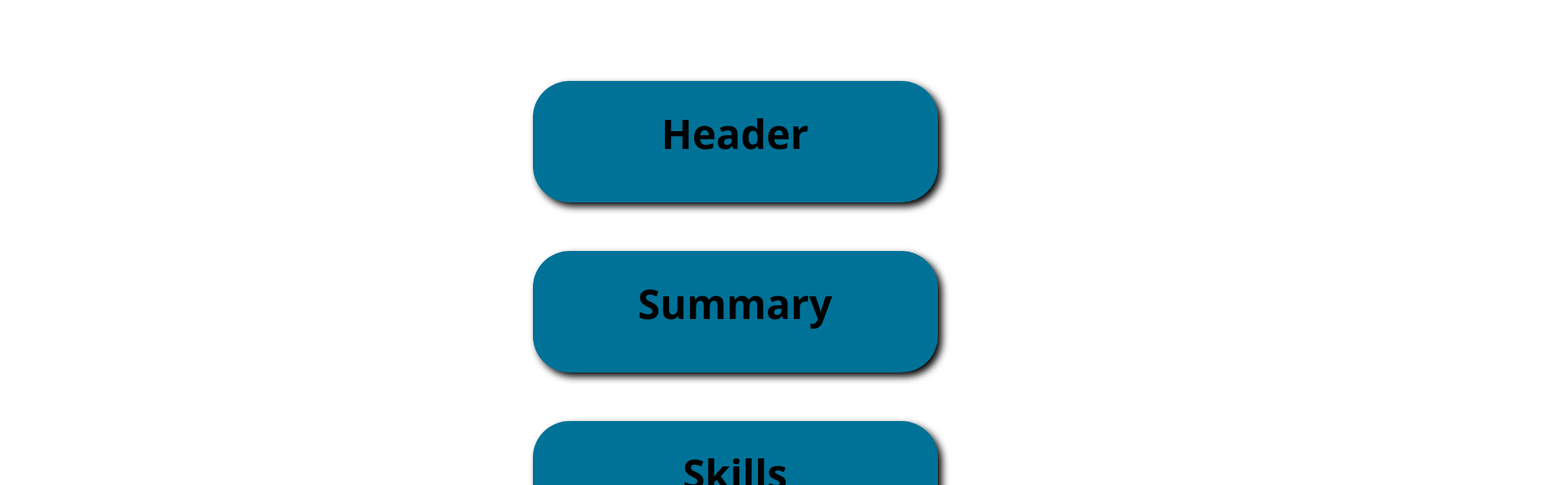
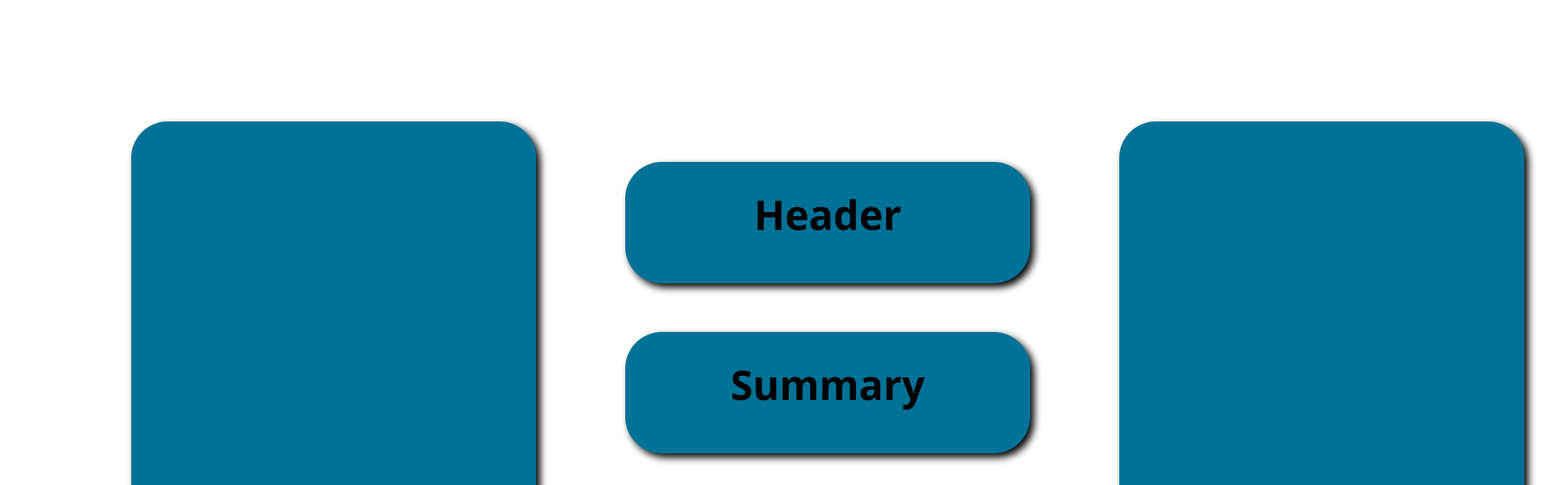
Before and after one commit to isaac-w-dev/Job-Search-Companion, a React (Vite) app: page /resume in a window 1280 px wide. Shown: the part 797-1396 px from the top of the page at 81% size, 1920 px wide, since content can reach past the window. Built offline with nearby package versions, Linux system fonts and the light colour scheme.

Commit message:
Reformat resume page

```diff
--- a/src/App.css
+++ b/src/App.css
@@ -15,6 +15,9 @@ img {height: 600px;}
 h1 {color: #007298; padding: 30px;}
 
 p {font-size: 40px; margin-top: 15px; color: white;}
+
+.inline{display: flex;}
+.column{display: flex; flex-direction: column;}
 
 .category {display: flex; flex-direction: column; background-color: #007298; border-radius: 50px; align-items: center;}
 
--- a/src/views/Resume.jsx
+++ b/src/views/Resume.jsx
@@ -27,8 +27,9 @@ const Resume = () => {
         <div className='main'>
             <img src={csLogo} alt='Career Services Logo'></img>
             <h1>Resume Advice</h1>
-            {/* {getClick.generalTips ? <GeneralTips getClick={getClick} setClick={setClick} /> : <button name='generalTips' className='teal' onClick={(e) => changeHandler(e, getClick, setClick)}>General Tips</button>} */}
-            {/* {getClick.formatting ? <Formatting /> : <button name='formatting' onClick={(e) => changeHandler(e, getClick, setClick)}>Formatting</button>} */}
+            <div className="inline">
+                {getClick.generalTips ? <GeneralTips getClick={getClick} setClick={setClick} /> : <button name='generalTips' className='teal' onClick={(e) => changeHandler(e, getClick, setClick)}>General Tips</button>}
+                <div className="column">
                     {getClick.header ? <Header /> : <button name='header' onClick={(e) => changeHandler(e, getClick, setClick)}>Header</button>}
                     {getClick.summary ? <Summary /> : <button name='summary' onClick={(e) => changeHandler(e, getClick, setClick)}>Summary</button>}
                     {getClick.skills ? <Skills /> : <button name='skills' onClick={(e) => changeHandler(e, getClick, setClick)}>Skills</button>}
@@ -37,6 +38,9 @@ const Resume = () => {
                     {getClick.education ? <Education /> : <button name='education' onClick={(e) => changeHandler(e, getClick, setClick)}>Education</button>}
                     <button onClick={() => handleButtonNavigate(navigate, '/')}>Back</button>
                 </div>
+                {getClick.formatting ? <Formatting /> : <button name='formatting' onClick={(e) => changeHandler(e, getClick, setClick)}>Formatting</button>}
+            </div>
+        </div>
     )
 }
 
```
Lines whose indentation alone changed are shown as unchanged.
